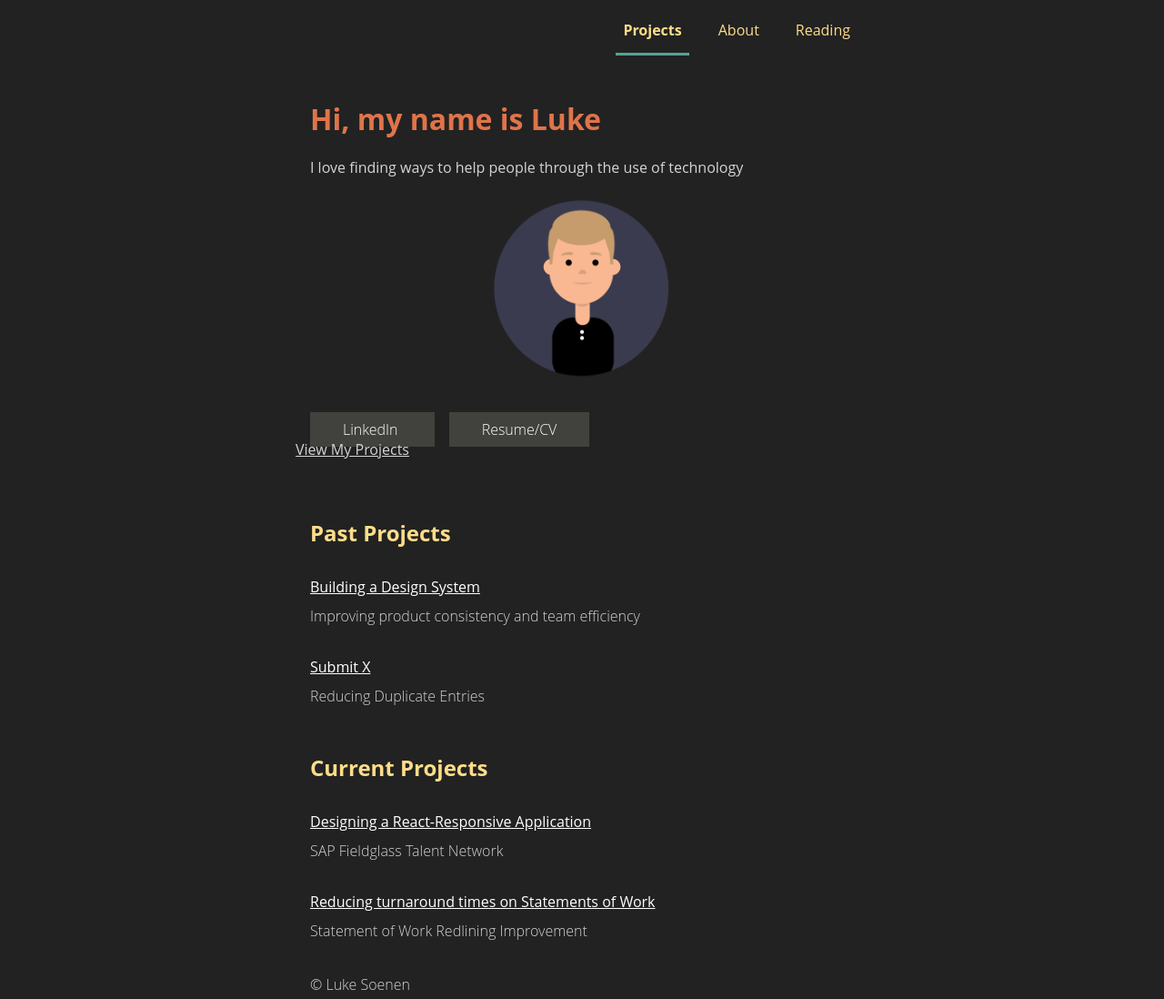
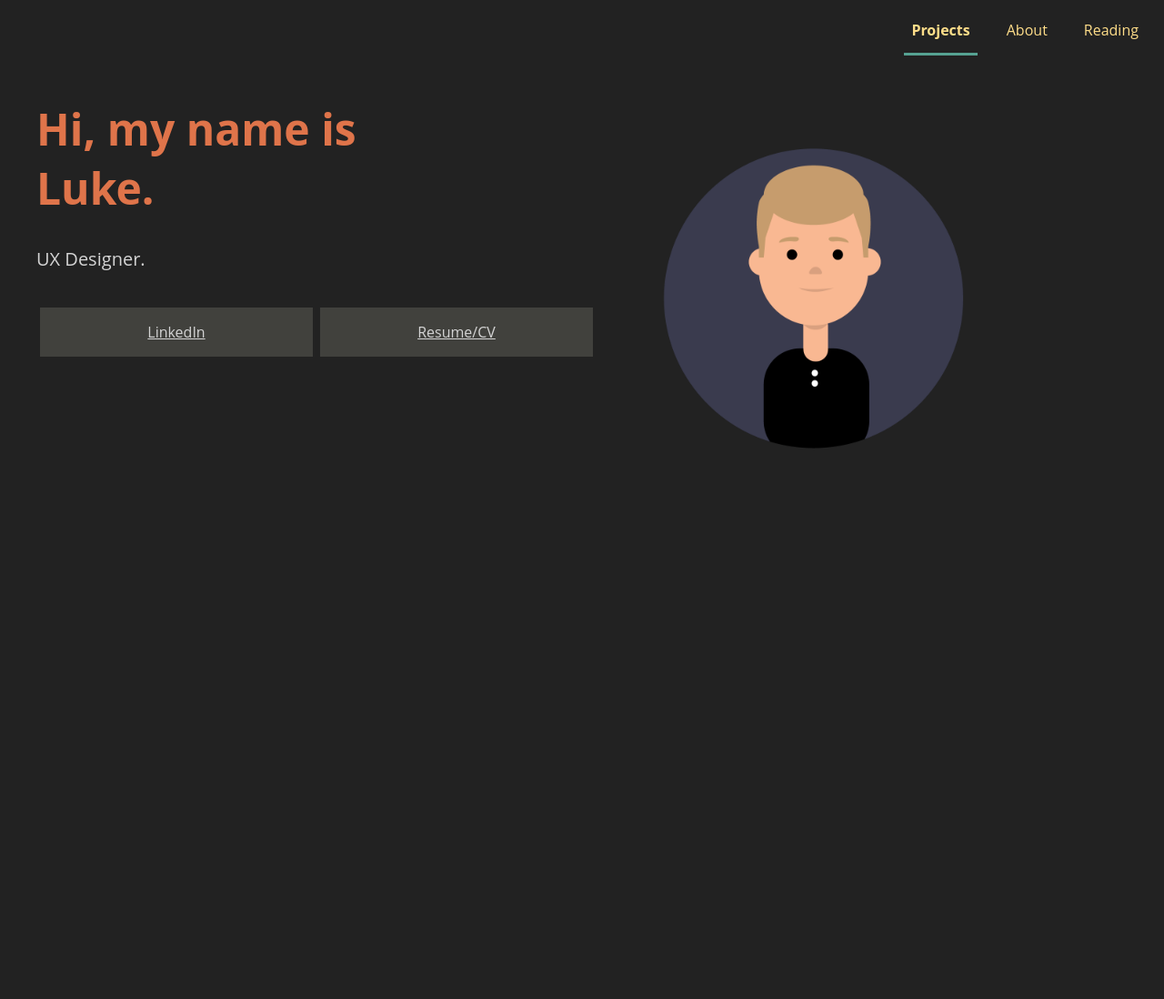
Before and after one commit to lsoenen/uxportfolio, a plain HTML site: page index.html in a window 1280 px wide. Shown: the whole page at 91% size. After the commit the page ends 800 px from the top, so only its background shows below. Drawn offline with Linux system fonts and the light colour scheme.

Commit message:
Add files via upload

```diff
--- a/index.html
+++ b/index.html
@@ -4,7 +4,7 @@
 <html>
 
   <head>
-    <meta name="description" content="Luke Soenen UX Design Portfolio" />
+    <meta name="viewport" content="width=device-width, initial-scale=1" />
     <title> Luke Soenen </title>
 
     <link rel="stylesheet" href="styles/style.css">
@@ -14,7 +14,6 @@
   </head>
 
   <body>
-
 
 <!-- Navigation -->
 
@@ -26,29 +25,41 @@
     </ul>
   </div>
 
-<!-- Introduction Page -->
+<!-- Main Content -->
 
-    <h1> Hi, my name is Luke </h1>
-
-    <h2> I love finding ways to help people through the use of technology     <img  class="avatarpic" src="Images/avatar-graphic.png" alt="avatar-graphic"> </h2>
+  <div class="main-content">
 
 
+    <div class= "intro">
 
-    <a  class="button" href="https://www.linkedin.com/in/lukesoenen/" target="_blank"> LinkedIn  </a>
+      <h1> Hi, my name is <br> Luke. </h1>
 
-    <a  class="button" href="https://www.linkedin.com/in/lukesoenen/" target="_blank">  Resume/CV  </a>
+      <h2> UX Designer.  </h2>
 
-    <br>
+      <ul class="more-information">
+        <li>
+          <a href="https://www.linkedin.com/in/lukesoenen/" target="_blank"> LinkedIn  </a>
+        </li>
+        <li>
+          <a href="#" target="_blank">  Resume/CV  </a>
+        </li>
+      </ul>
 
-    <a href="#"> View My Projects </a>
+      <img  id="avatar-pic" src="Images/avatar-graphic.png" alt="avatar-graphic">
+
+    </div>
+
 
   <!-- Projects -->
 
+    </div class="myprojects">
 
-    <h3 class="myprojects"> Past Projects </h3>
+      <!-- <p> <a href="#"> View My Projects </a> </p> -->
+
+      <!-- <h3 class="myprojects"> Past Projects </h3> -->
 
 
-    <div class="project">
+      <!-- <div class="project">
         <h4> <a href="projects/project2.html"> Building a Design System </a> </h4>
         <p class="desc"> Improving product consistency and team efficiency </p>
       </div>
@@ -69,8 +80,11 @@
       <div class="project">
         <h4> <a href="projects/project1.html"> Reducing turnaround times on Statements of Work </a> </h4>
         <p class="desc"> Statement of Work Redlining Improvement </p>
+      </div> -->
+
     </div>
 
+  </div>
       <!-- <div class="project">
         <h4> <a href="#"> Supporting Drag and Drop </a> </h4>
         <p class="desc"> Seemingly small changes to a large application can lead to big improvements  </p>
@@ -79,7 +93,7 @@
 
 <!-- Footer -->
 
-    <p class="footer"> &copy Luke Soenen </p>
+    <!-- <p class="footer"> &copy Luke Soenen </p> -->
 
   </body>
 
--- a/styles/style.css
+++ b/styles/style.css
@@ -5,17 +5,20 @@ body {
 
 h1 {
   color: #DF744A;
-  font-size: 32px;
-  margin-top: 48px;
-  margin-left: 16px;
+  font-size: 36px;
+  margin-top: 0px;
+  margin-bottom: 32px;
+  /* width: 50%; */
+
 }
 
 h2 {
   color: #D4D4D4;
   font-weight: normal;
   font-size: 16px;
-  margin-left: 16px;
-  margin-right: 16px;
+  margin-top: 0px;
+  margin-bottom: 36px;
+  /* width: 50%; */
 }
 
 h3 {
@@ -54,7 +57,7 @@ ul {
   padding: 0;
 }
 
-img {
+/* img {
   display: block;
   margin-left: auto;
   margin-right: auto;
@@ -63,6 +66,19 @@ img {
   margin-top: 32px;
   margin-bottom: 32px;
   margin-right: 16px;
+} */
+
+.main-content {
+  margin-left: 32px;
+  margin-right: 32px;
+}
+
+#avatar-pic {
+  top:15%;
+  width: 60%;
+  right: 0px;
+  position: absolute;
+  /* float: right; */
 }
 
 a {
@@ -72,6 +88,34 @@ a {
 a:visited {
   color: #56A292;
 }
+
+.topnav {
+  margin-bottom: 48px;
+}
+
+/* .more-information {
+  margin-bottom: 24px;
+} */
+
+.more-information ul {
+  width: 60%;
+  position: absolute;
+}
+
+.more-information li {
+  width: 25%;
+  display: block;
+  float: left;
+  padding: 4px;
+}
+.more-information li a {
+  display: block;
+  text-align: center;
+  background-color: #41413d;
+  padding: 16px;
+}
+
+#avatar
 
 .project {
   margin: 24px 0px;
@@ -106,16 +150,6 @@ a:visited {
   font-weight: bold;
 }
 
-.button {
-  color: white;
-  font-weight: lighter;
-  background-color: #41413d;
-  padding: 8px 36px;
-  width: 183px;
-  height: 48px;
-  text-decoration: none;
-  margin-left: 16px;
-}
 
 /* .backbutton {
     margin-top: 64px;
@@ -183,9 +217,10 @@ a:visited {
   margin-top: 4px;
 }
 
-.avatarpic {
+/* .avatarpic {
   margin: auto;
-}
+  float: right;
+} */
 
 .data {
   list-style-type: circle;
@@ -209,20 +244,31 @@ a:visited {
 }
 
 
+
 @media screen and (min-width: 700px) {
 
-  body {
+  /* body {
     margin-left: 325px;
     margin-right: 325px;
+  } */
+
+  h1 {
+    font-size: 48px;
+    /* width: 50%; */
   }
 
-  img {
+  h2 {
+    font-size: 20px;
+  }
+
+  /* img {
     width: 85%;
     margin-left: auto;
     margin-right: auto;
     margin-top:48px;
     margin-bottom: 64px;
-  }
+  } */
+
 
   .mobile {
     width: 50%;
@@ -236,7 +282,9 @@ a:visited {
     margin-right: auto;
   }
 
-  .avatarpic {
-    width: 75%;
-  }
+
+  /* .avatarpic {
+    width: 50%;
+    display: block;
+  } */
 }
```
Also changed, not shown: about.html (+1 -1 lines), projects/project1.html (+1 -1 lines), projects/project2.html (+1 -1 lines), projects/project3.html (+1 -1 lines), projects/project4.html (+1 -1 lines). Lines whose indentation alone changed are shown as unchanged.
